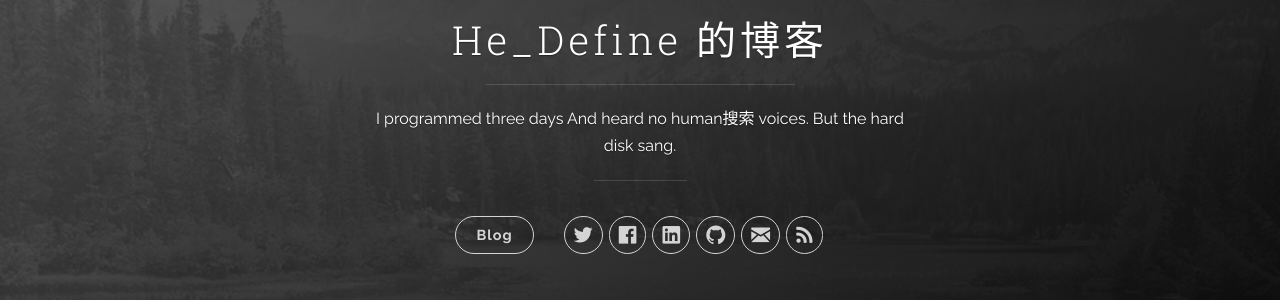
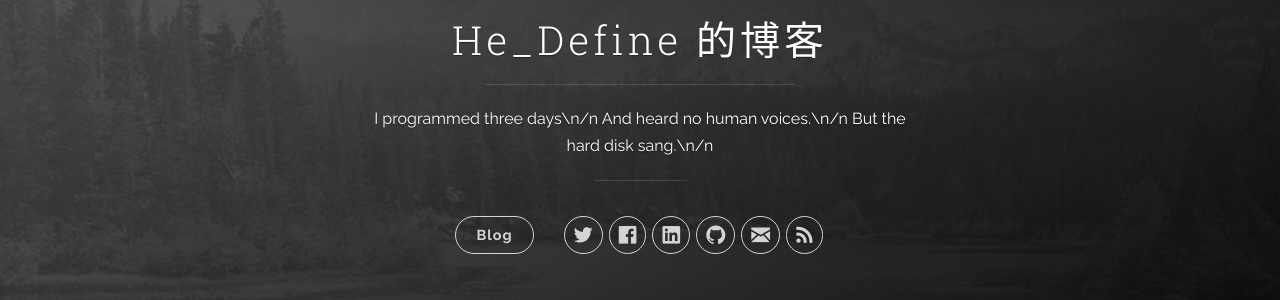
Before and after one commit to Durwards/Durwards.github.io, a Jekyll site: the page built from index.html, in a window 1280 px wide. Shown: the part 375-675 px from the top of the page. Built offline with Jekyll 4.4.1, drawn with Linux system fonts in a browser that asks for light colours; nearby versions of some CDN libraries; the list of posts is cut into pages by our own code.

Commit message:
Update _config.yml

```diff
--- a/_config.yml
+++ b/_config.yml
@@ -1,8 +1,8 @@
 # Site settings
 title: He_Define 的博客
-description: 'I programmed three days
-And heard no human搜索 voices.
-But the hard disk sang.'
+description: 'I programmed three days\n/n
+And heard no human voices.\n/n
+But the hard disk sang.\n/n'
 url: 'https://github.com/HeDefine/HeDefine.github.io'
 baseurl: '/HeDefine.github.io/'
 # google_analytics: 'UA-XXXXXX-X'
```
